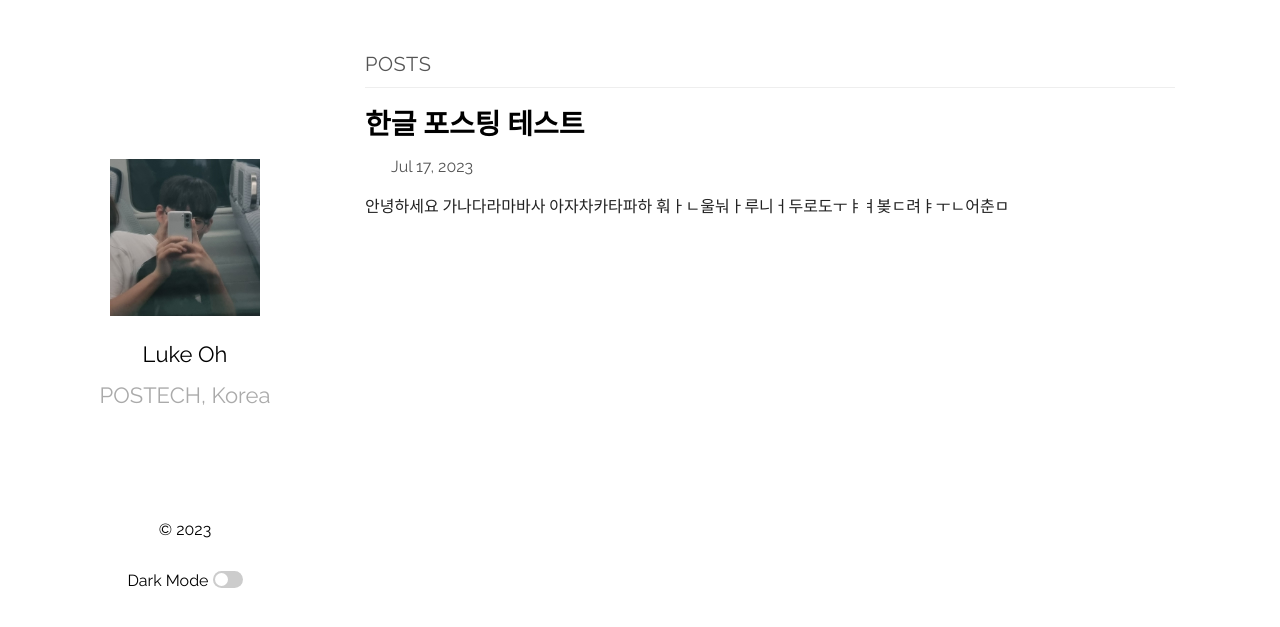
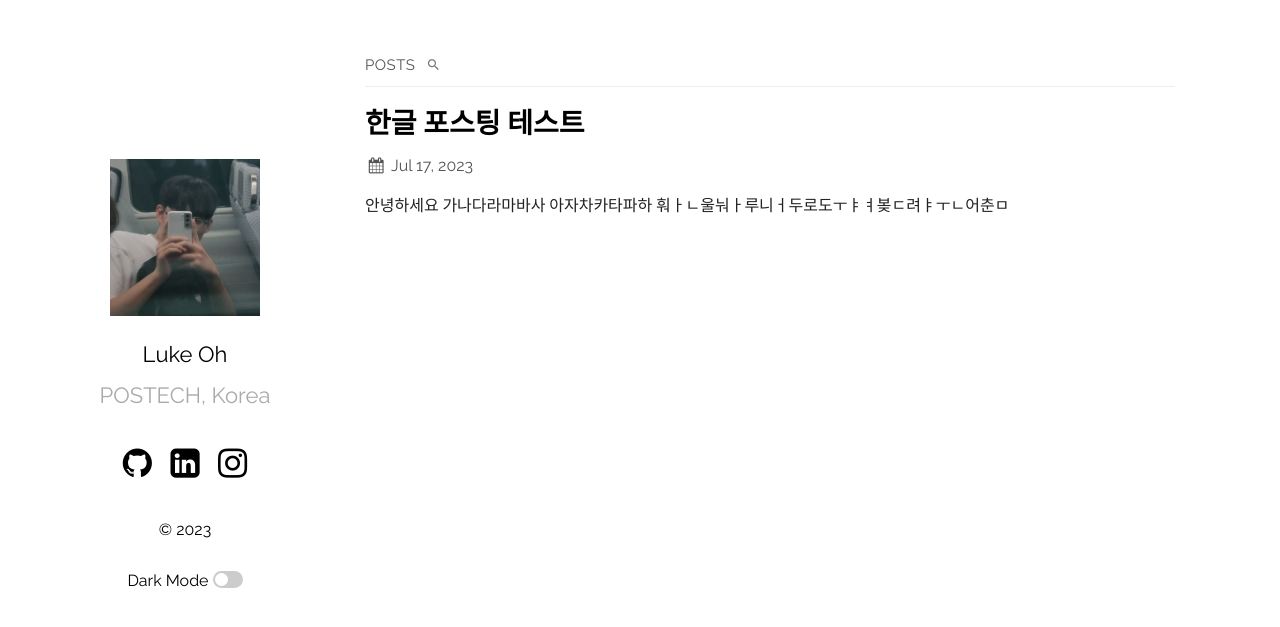
Before and after one commit to owjxyz/owjxyz.github.io, a Jekyll site: the page built from index.md, in a window 1280 px wide. Shown: the top 627 px of the page. Built offline with Jekyll 4.4.1, drawn with Linux system fonts in a browser that asks for light colours; some web fonts are replaced.

Commit message:
Revert "font size"
This reverts commit b2cba63ec2d80dbcdb8745ed927374563fa0af13.

```diff
--- a/_sass/ext/_fonts.scss
+++ b/_sass/ext/_fonts.scss
@@ -23,7 +23,7 @@
 */
 
  [class^="icon-"]:before, [class*=" icon-"]:before {
-  font-family: "Jeju Myeongjo";
+  font-family: "fontello";
   font-style: normal;
   font-weight: normal;
   speak: never;
--- a/_sass/plain.scss
+++ b/_sass/plain.scss
@@ -275,7 +275,7 @@ main {
 }
 
 #posts-label {
-  font-size: 20px;
+  font-size: 15px;
   color: #555;
   text-transform: uppercase;
   letter-spacing: 0.5px;
```
Also changed, not shown: 2 other files.
